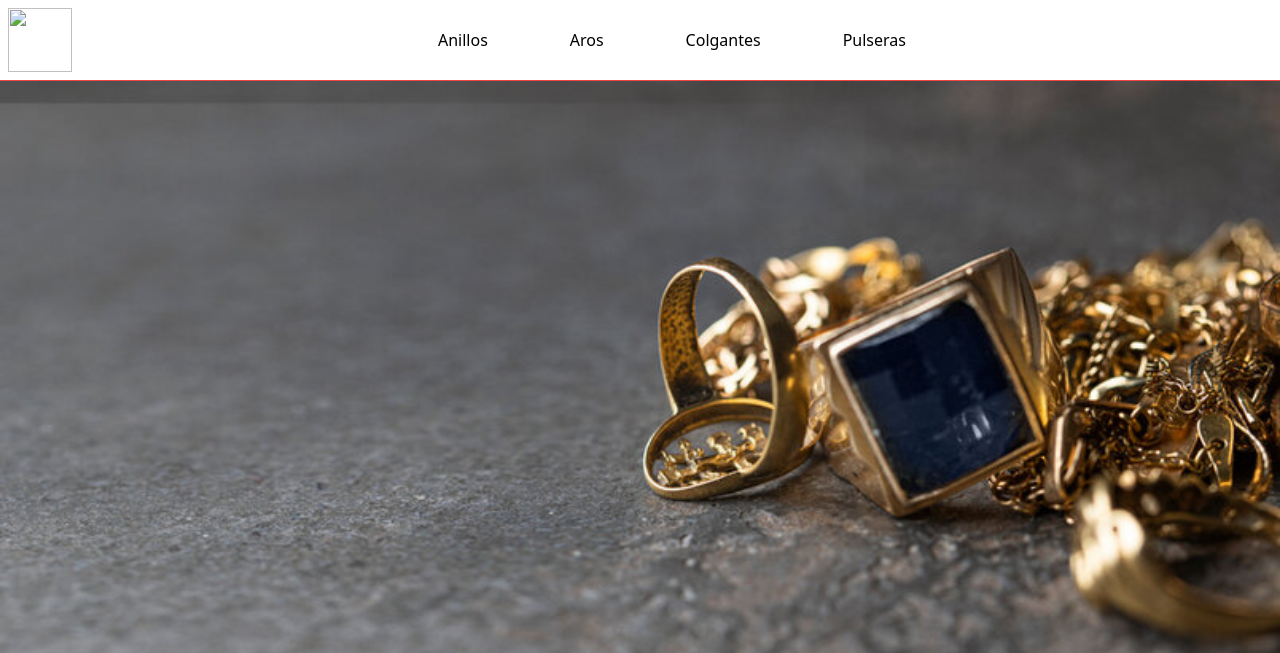
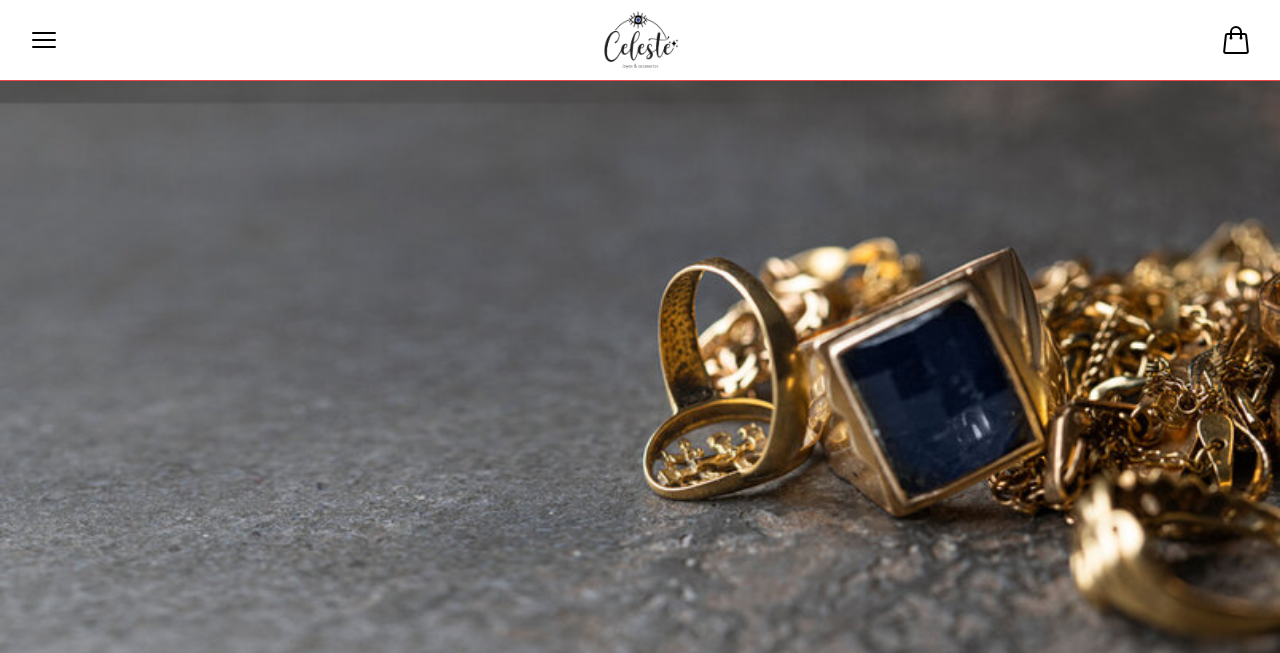
Before and after one commit to BlueLuscious/joyas-celeste, a Django app: page /index/ in a window 1280 px wide. Shown: the top 653 px of the page. Run offline with Django 4.2, Linux system fonts and the light colour scheme; some libraries are stand-ins or nearby versions.

Commit message:
Update --> Base.html
- Added logo.
- Created static files to base.html.

- Created and included left-side-navbar.html to base.html.
- Updated the structure and styles in base.html.

```diff
--- /dev/null
+++ b/app/front/static/js/base.js
@@ -0,0 +1,14 @@
+document.addEventListener("DOMContentLoaded", () => {
+
+    const menu = document.getElementById("menu")
+    const closeMenu = document.getElementById("close_menu")
+    const sideNavbar = document.getElementById("side_navbar")
+    const sideNavbarButtons = [menu, closeMenu]
+
+    sideNavbarButtons.forEach(button => {
+        button.addEventListener("click", () => {
+            sideNavbar.classList.toggle("-translate-x-full")
+        })
+    })
+
+})
--- a/app/front/templates/base.html
+++ b/app/front/templates/base.html
@@ -1,34 +1,39 @@
+{% load static %}
+
 <!DOCTYPE html>
 <html lang="en">
 <head>
     <meta charset="UTF-8">
     <meta name="viewport" content="width=device-width, initial-scale=1.0">
     <title>Joyas Celeste</title>
+    <link rel="stylesheet" href="{% static 'css/base.css' %}">
     {% include "tailwind/cdn-tailwind.html" %}
 </head>
 <body>
     <!-- NAVBAR -->
     <div class="relative w-full flex flex-row items-center justify-between
         p-2 border-b border-red-500">
-        <div class="w-16 h-16">
-            <img class="w-16 h-16" src="" alt="">
+        <div id="menu" class="pl-5">
+            <svg xmlns="http://www.w3.org/2000/svg" fill="none" viewBox="0 0 24 24"
+                stroke-width="1.5" stroke="currentColor" class="cursor-pointer w-8 h-8">
+                <path stroke-linecap="round" stroke-linejoin="round"
+                    d="M3.75 6.75h16.5M3.75 12h16.5m-16.5 5.25h16.5" />
+              </svg>
         </div>
-        <div class="w-1/2 flex flex-row justify-evenly">
-            <div class="cursor-pointer">
-                Anillos
-            </div>
-            <div class="cursor-pointer">
-                Aros
-            </div>
-            <div class="cursor-pointer">
-                Colgantes
-            </div>
-            <div class="cursor-pointer">
-                Pulseras
-            </div>
+        <div class="w-24 h-16">
+            <img class="w-24 h-16" src="{% static 'images/cj-logo.png' %}" alt="">
         </div>
-        <div></div>
+        <div id="cart" class="pr-5">
+            <svg xmlns="http://www.w3.org/2000/svg" fill="none" viewBox="0 0 24 24"
+                stroke-width="1.5" stroke="currentColor" class="cursor-pointer w-8 h-8">
+                <path stroke-linecap="round" stroke-linejoin="round"
+                    d="M15.75 10.5V6a3.75 3.75 0 1 0-7.5 0v4.5m11.356-1.993 1.263 12c.07.665-.45 1.243-1.119 1.243H4.25a1.125 1.125 0 0 1-1.12-1.243l1.264-12A1.125 1.125 0 0 1 5.513 7.5h12.974c.576 0 1.059.435 1.119 1.007ZM8.625 10.5a.375.375 0 1 1-.75 0 .375.375 0 0 1 .75 0Zm7.5 0a.375.375 0 1 1-.75 0 .375.375 0 0 1 .75 0Z" />
+            </svg>
+        </div>
     </div>
+
+    <!-- LEFT SIDE NAVBAR -->
+    {% include "t-base/left-side-navbar.html" %}
 
     {% block content %}
     {% endblock content %}
@@ -36,4 +41,5 @@
     <!-- FOOTER -->
 
 </body>
+<script src="{% static 'js/base.js' %}"></script>
 </html>
--- /dev/null
+++ b/app/front/templates/t-base/left-side-navbar.html
@@ -0,0 +1,24 @@
+<div id="side_navbar" class="fixed z-10 left-0 bottom-0 flex flex-col items-center
+    gap-y-10 h-full w-full sm:w-2/4 lg:w-1/4 p-2 bg-white
+    transform -translate-x-full transition-transform duration-300 ease-in-out">
+    <div id="close_menu" class="flex items-center pl-5 mr-auto h-16">
+        <svg xmlns="http://www.w3.org/2000/svg" fill="none" viewBox="0 0 24 24"
+            stroke-width="1.5" stroke="currentColor" class="cursor-pointer w-8 h-8">
+            <path stroke-linecap="round" stroke-linejoin="round" d="M6 18 18 6M6 6l12 12" />
+        </svg>
+    </div>
+    <div>
+        <div class="cursor-pointer">
+            Anillos
+        </div>
+        <div class="cursor-pointer">
+            Aros
+        </div>
+        <div class="cursor-pointer">
+            Colgantes
+        </div>
+        <div class="cursor-pointer">
+            Pulseras
+        </div>
+    </div>
+</div>
```
Also changed, not shown: app/front/static/css/base.css (added), app/front/static/images/cj-logo.png (added).
